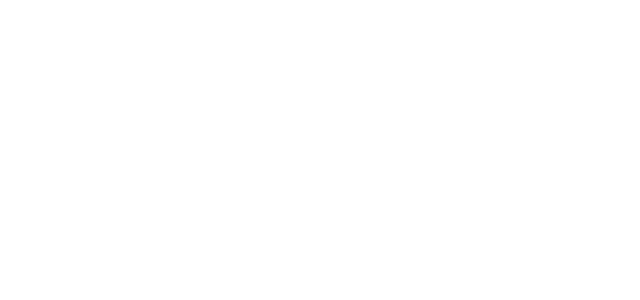
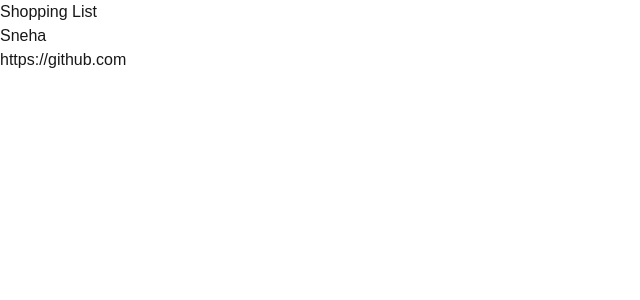
Before and after one commit to snehaaw/cprg306-assignments, a Next.js app: page /week-2 in a window 1280 px wide. Shown: the top 300 px of the page, without its empty margins (0-640 px from the left). Built offline with nearby package versions, Linux system fonts and the light colour scheme.

Commit message:
week-2 assignment done
did week-2 assignment (created page.js, student-info.js and wrote the code)

```diff
--- a/app/page.js
+++ b/app/page.js
@@ -1,9 +1,10 @@
-import Image from "next/image";
+import Link from 'next/link';
 
 export default function Home() {
   return (
     <main>
-
+      <h1>CPRG 306: Web Development 2 - Assignments</h1>
+      <Link href="/week-2">Go to Week 2 Page</Link>
     </main>
   );
 }
--- a/app/week-2/page.js
+++ b/app/week-2/page.js
@@ -1,9 +1,10 @@
+import StudentInfo from './student-info';
 
-
-export default function Page(){
-    return(
-        <main>
-
-        </main>
-    )
-}
+export default function Page() {
+    return (
+      <main>
+        <h1>Shopping List</h1>
+        <StudentInfo />
+      </main>
+    );
+  }
--- /dev/null
+++ b/app/week-2/student-info.js
@@ -0,0 +1,14 @@
+
+
+import Link from 'next/link';
+
+export default function StudentInfo() {
+  return (
+    <div>
+      <p>Sneha</p>
+      <Link href="https://github.com/snehaaw/cprg306-assignments">
+        https://github.com
+      </Link>
+    </div>
+  );
+}
```
